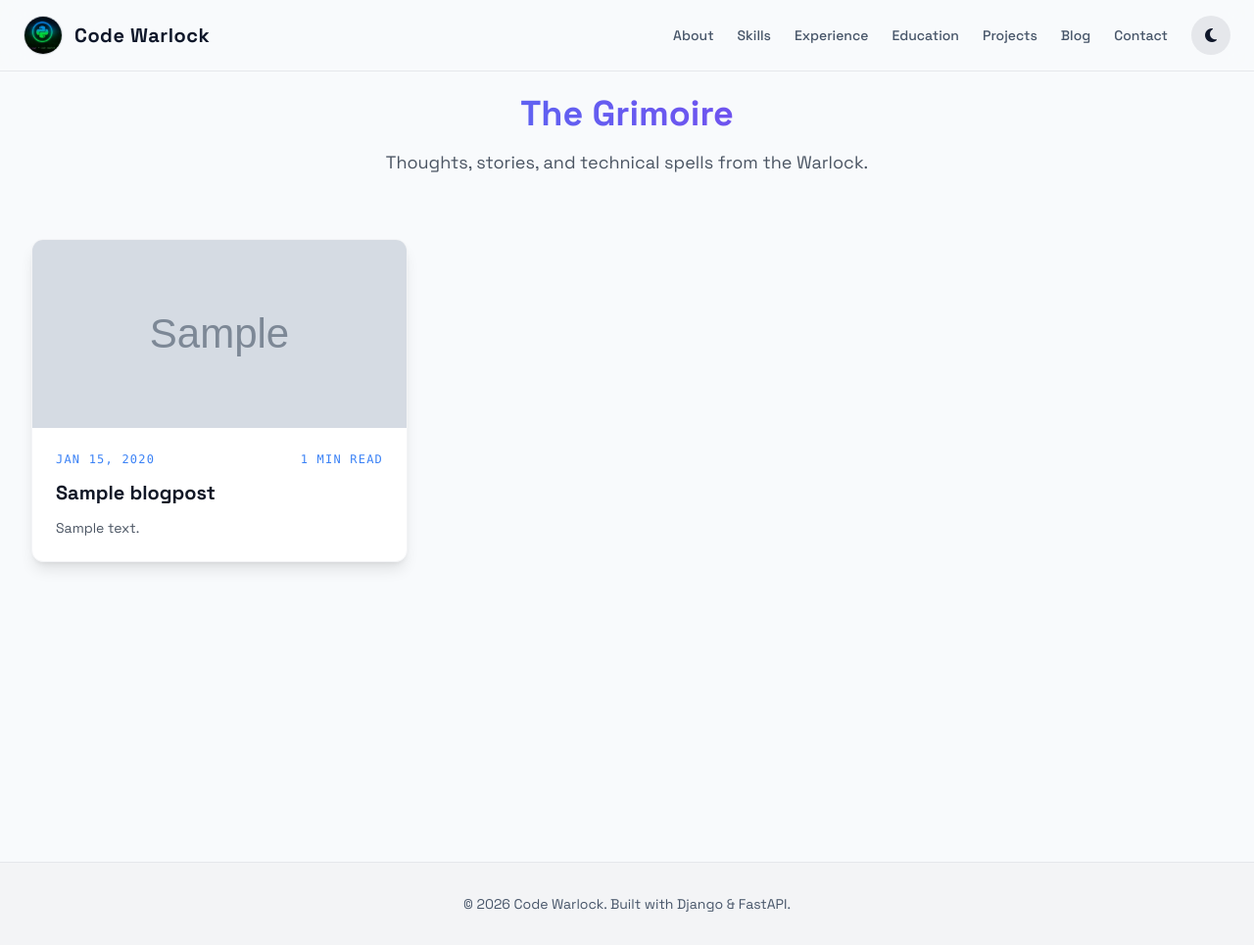
After one commit to Code-Warlock/Code-Warlock, a Django app: page /blog/ in a window 1280 px wide. The commit adds this page. Shown: the whole page at 98% size. Run offline with Django 5.2, Linux system fonts and the light colour scheme; tables that the repository leaves empty hold one stand-in row (values such as "Sample post"); grey boxes marked "Sample" are stand-in pictures; some libraries are stand-ins or nearby versions.

Commit message:
add grimoire page

```diff
--- a/portfolio/templates/base.html
+++ b/portfolio/templates/base.html
@@ -131,7 +131,7 @@
                         <a href="#experience" class="hover:text-light-accent dark:hover:text-warlock-green transition-colors">Experience</a>
                         <a href="#education" class="hover:text-light-accent dark:hover:text-warlock-green transition-colors">Education</a>
                         <a href="#lab" class="hover:text-light-accent dark:hover:text-warlock-green transition-colors">Projects</a>
-                        <a href="#blog" class="hover:text-light-accent dark:hover:text-warlock-green transition-colors">Blog</a>
+                        <a href="{% url 'blog_list' %}" class="hover:text-light-accent dark:hover:text-warlock-green transition-colors">Blog</a>
                         <a href="#contact" class="hover:text-light-accent dark:hover:text-warlock-green transition-colors">Contact</a>
                     </div>
 
@@ -152,7 +152,7 @@
                 <a href="#experience" class="py-2 hover:text-light-accent dark:hover:text-warlock-green transition-colors mobile-link">Experience</a>
                 <a href="#education" class="py-2 hover:text-light-accent dark:hover:text-warlock-green transition-colors mobile-link">Education</a>
                 <a href="#lab" class="py-2 hover:text-light-accent dark:hover:text-warlock-green transition-colors mobile-link">Projects</a>
-                <a href="#blog" class="py-2 hover:text-light-accent dark:hover:text-warlock-green transition-colors mobile-link">Blog</a>
+                <a href="{% url 'blog_list' %}" class="py-2 hover:text-light-accent dark:hover:text-warlock-green transition-colors mobile-link">Blog</a>
                 <a href="#contact" class="py-2 hover:text-light-accent dark:hover:text-warlock-green transition-colors mobile-link">Contact</a>
             </div>
         </div>
--- /dev/null
+++ b/portfolio/templates/blog_list.html
@@ -0,0 +1,50 @@
+{% extends 'base.html' %}
+{% block content %}
+<div class="min-h-screen pt-24 pb-12 px-4 sm:px-6 lg:px-8">
+    <div class="max-w-7xl mx-auto">
+
+        <div class="text-center mb-16">
+            <h1 class="text-4xl font-bold text-transparent bg-clip-text bg-gradient-to-r from-blue-500 to-purple-600 dark:from-warlock-blue dark:to-warlock-green mb-4">
+                The Grimoire
+            </h1>
+            <p class="text-gray-600 dark:text-gray-400 text-lg">
+                Thoughts, stories, and technical spells from the Warlock.
+            </p>
+        </div>
+
+        <div class="grid gap-8 md:grid-cols-2 lg:grid-cols-3">
+            {% for post in posts %}
+            <a href="{% url 'blog_detail' post.slug %}" class="group bg-white dark:bg-warlock-card rounded-xl overflow-hidden shadow-lg hover:shadow-2xl hover:-translate-y-1 transition duration-300 border border-gray-100 dark:border-white/5">
+
+                <div class="h-48 w-full overflow-hidden relative">
+                    {% if post.image %}
+                    <img src="{{ post.image.url }}" alt="{{ post.title }}" class="w-full h-full object-cover group-hover:scale-110 transition duration-500">
+                    {% else %}
+                    <div class="w-full h-full bg-gray-200 dark:bg-gray-800 flex items-center justify-center">
+                        <i class="fa-solid fa-code text-4xl text-gray-400"></i>
+                    </div>
+                    {% endif %}
+                </div>
+
+                <div class="p-6">
+                    <div class="flex justify-between items-center text-xs text-blue-500 dark:text-warlock-green mb-3 font-mono uppercase tracking-widest">
+                        <span>{{ post.published_date|date:"M d, Y" }}</span>
+                        <span>{{ post.read_time }} min read</span>
+                    </div>
+                    <h3 class="text-xl font-bold text-gray-900 dark:text-white mb-3 group-hover:text-blue-600 dark:group-hover:text-warlock-blue transition-colors">
+                        {{ post.title }}
+                    </h3>
+                    <p class="text-gray-600 dark:text-gray-400 text-sm line-clamp-3">
+                        {{ post.excerpt }}
+                    </p>
+                </div>
+            </a>
+            {% empty %}
+            <div class="col-span-full text-center py-20">
+                <p class="text-gray-500 text-xl">The pages are currently blank...</p>
+            </div>
+            {% endfor %}
+        </div>
+    </div>
+</div>
+{% endblock %}
--- a/portfolio/urls.py
+++ b/portfolio/urls.py
@@ -4,4 +4,6 @@ from . import views
 urlpatterns = [
     path('', views.home, name='home'),
     path('resume/', views.resume, name='resume'),
+    path('blog/', views.BlogListView.as_view(), name='blog_list'),
+    path('blog/<slug:slug>/', views.BlogDetailView.as_view(), name='blog_detail'),
 ]
--- a/portfolio/views.py
+++ b/portfolio/views.py
@@ -5,6 +5,7 @@ from django.http import HttpResponseRedirect,HttpResponse
 from django.urls import reverse
 from django.template.loader import get_template
 from xhtml2pdf import pisa
+from django.views.generic import ListView, DetailView
 
 def home(request):
     if request.method == 'POST':
@@ -75,3 +76,26 @@ def resume(request):
     if pisa_status.err:
        return HttpResponse('We had some errors <pre>' + html + '</pre>')
     return response
+
+class BlogListView(ListView):
+    model = BlogPost
+    template_name = 'blog_list.html'
+    context_object_name = 'posts'
+    ordering = ['-published_date']
+
+    def get_context_data(self, **kwargs):
+        context = super().get_context_data(**kwargs)
+        # We need this so the Navbar/Footer still works
+        context['profile'] = Profile.objects.first()
+        return context
+
+class BlogDetailView(DetailView):
+    model = BlogPost
+    template_name = 'blog_detail.html'
+    context_object_name = 'post'
+
+    def get_context_data(self, **kwargs):
+        context = super().get_context_data(**kwargs)
+        # We need this so the Navbar/Footer still works
+        context['profile'] = Profile.objects.first()
+        return context
```
Also changed, not shown: portfolio/templates/blog_detail.html (added, +41 -0 lines).
